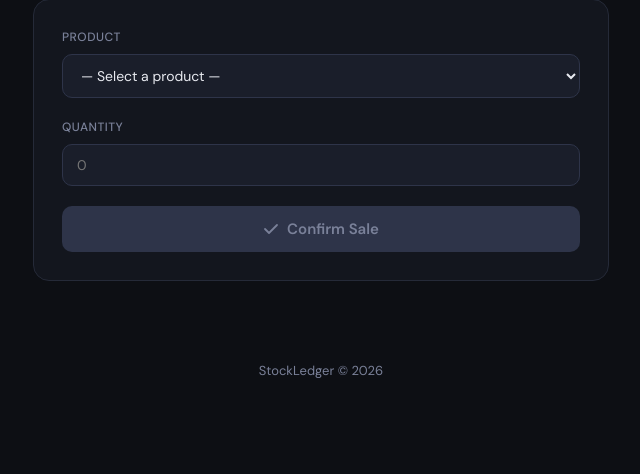
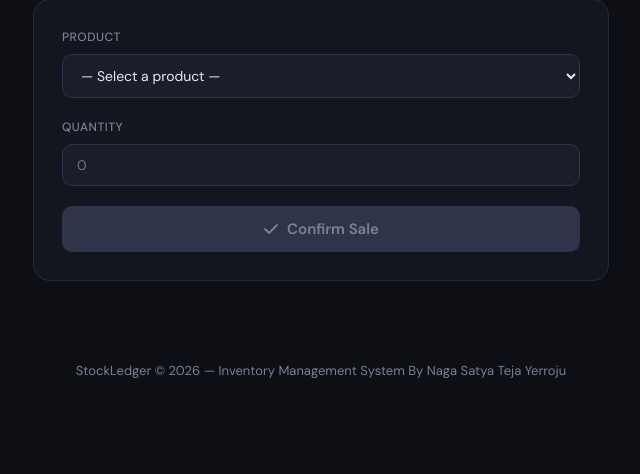
Before and after one commit to Yerroju-Teja/stockledger, a Flask app: page /sell in a window 1280 px wide. Shown: the part 196-670 px from the top of the page, without its empty margins (319-959 px from the left). Run offline with Flask 3, Linux system fonts and the light colour scheme; the visitor is signed in with stand-in values (Sample User, id 1); data that the repository does not hold is empty.

Commit message:
Updated HTML pages UI

```diff
--- a/templates/add_product.html
+++ b/templates/add_product.html
@@ -160,7 +160,7 @@ footer { text-align:center; color:var(--muted); font-size:13px; padding:40px 0 2
         </div>
     </div>
 </div>
-<footer>StockLedger © 2026</footer>
+<footer>StockLedger © 2026 — Inventory Management System By Naga Satya Teja Yerroju</footer>
 
 <script>
 const pp = document.querySelector('[name=purchase_price]');
--- a/templates/dashboard.html
+++ b/templates/dashboard.html
@@ -215,7 +215,7 @@ footer { text-align:center; color:var(--muted); font-size:13px; padding:40px 0 2
     </div>
 </div>
 
-<footer>StockLedger © 2026 — Inventory Management System</footer>
+<footer>StockLedger © 2026 — Inventory Management System By Naga Satya Teja Yerroju</footer>
 <script src="{{ url_for('static', filename='script.js') }}"></script>
 </body>
 </html>
--- a/templates/edit_product.html
+++ b/templates/edit_product.html
@@ -146,6 +146,6 @@ footer { text-align:center; color:var(--muted); font-size:13px; padding:40px 0 2
         </div>
     </div>
 </div>
-<footer>StockLedger © 2026</footer>
+<footer>StockLedger © 2026 — Inventory Management System By Naga Satya Teja Yerroju</footer>
 </body>
 </html>
--- a/templates/inventory.html
+++ b/templates/inventory.html
@@ -128,6 +128,6 @@ footer { text-align:center; color:var(--muted); font-size:13px; padding:40px 0 2
         </table>
     </div>
 </div>
-<footer>StockLedger © 2026</footer>
+<footer>StockLedger © 2026 — Inventory Management System By Naga Satya Teja Yerroju</footer>
 </body>
 </html>
--- a/templates/products.html
+++ b/templates/products.html
@@ -207,6 +207,6 @@ footer { text-align:center; color:var(--muted); font-size:13px; padding:40px 0 2
     {% endif %}
 </div>
 
-<footer>StockLedger © 2026</footer>
+<footer>StockLedger © 2026 — Inventory Management System By Naga Satya Teja Yerroju</footer>
 </body>
 </html>
--- a/templates/sell.html
+++ b/templates/sell.html
@@ -151,7 +151,7 @@ footer { text-align:center; color:var(--muted); font-size:13px; padding:40px 0 2
         </div>
     </div>
 </div>
-<footer>StockLedger © 2026</footer>
+<footer>StockLedger © 2026 — Inventory Management System By Naga Satya Teja Yerroju</footer>
 
 <script>
 const sel = document.getElementById('productSelect');
```
